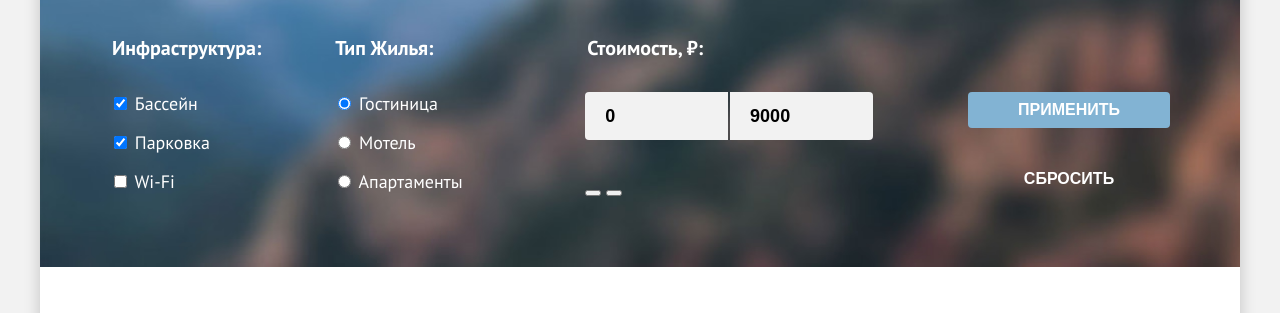
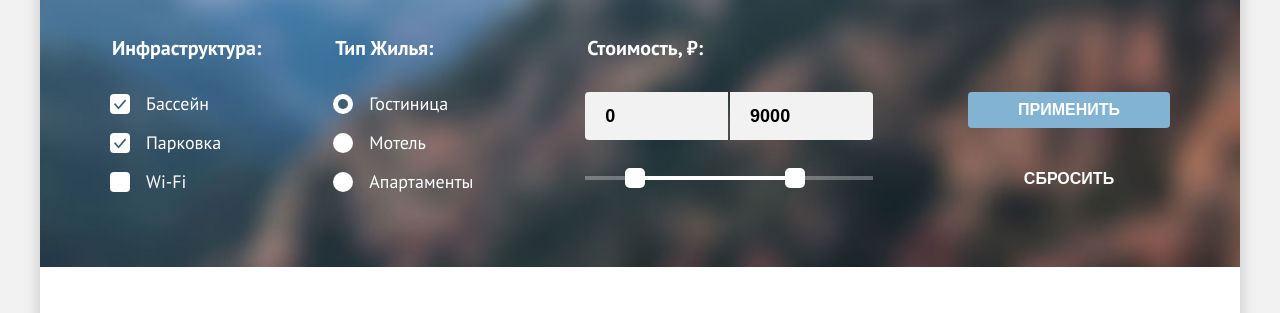
Before and after one commit to htmlacademy-htmlcss/2251785-sedona-36, a plain HTML site: page catalog.html in a window 1280 px wide. Shown: the part 210-523 px from the top of the page. Drawn offline with Linux system fonts and the light colour scheme.

Commit message:
Завершает реализацию форм

```diff
--- a/catalog.html
+++ b/catalog.html
@@ -72,20 +72,23 @@
               <ul class="filter-form-list">
                 <li class="filter-form-item">
                   <label class="control">
-                    <input class="control-input" type="checkbox" name="swimming-pool" checked>
-                    Бассейн
+                    <input class="visually-hidden control-input" type="checkbox" name="swimming-pool" checked>
+                    <span class="control-mark"></span>
+                    <span class="control-label">Бассейн</span>
                   </label>
                 </li>
                 <li class="filter-form-item">
                   <label class="control">
-                    <input class="control-input" type="checkbox" name="parking" checked>
-                    Парковка
+                    <input class="visually-hidden control-input" type="checkbox" name="parking" checked>
+                    <span class="control-mark"></span>
+                    <span class="control-label">Парковка</span>
                   </label>
                 </li>
                 <li class="filter-form-item">
                   <label class="control">
-                    <input class="control-input" type="checkbox" name="wi-fi">
-                    Wi-Fi
+                    <input class="visually-hidden control-input" type="checkbox" name="wi-fi">
+                    <span class="control-mark"></span>
+                    <span class="control-label">Wi-Fi</span>
                   </label>
                 </li>
               </ul>
@@ -96,20 +99,23 @@
               <ul class="filter-form-list">
                 <li class="filter-form-item">
                   <label class="control">
-                    <input class="control-input" type="radio" name="housing-group" value="hotel" checked>
-                    Гостиница
+                    <input class="visually-hidden control-input" type="radio" name="housing-group" value="hotel" checked>
+                    <span class="control-mark control-mark-house"></span>
+                    <span class="control-label">Гостиница</span>
                   </label>
                 </li>
                 <li class="filter-form-item">
                   <label class="control">
-                    <input class="control-input" type="radio" name="housing-group" value="motel">
-                    Мотель
+                    <input class="visually-hidden control-input" type="radio" name="housing-group" value="motel">
+                    <span class="control-mark control-mark-house"></span>
+                    <span class="control-label">Мотель</span>
                   </label>
                 </li>
                 <li class="filter-form-item">
                   <label class="control">
-                    <input class="control-input" type="radio" name="housing-group" value="apartments">
-                    Апартаменты
+                    <input class="visually-hidden control-input" type="radio" name="housing-group" value="apartments">
+                    <span class="control-mark control-mark-house"></span>
+                    <span class="control-label">Апартаменты</span>
                   </label>
                 </li>
               </ul>
@@ -117,15 +123,26 @@
             <!-- Стоимость -->
             <fieldset class="filter-form-group">
               <legend class="filter-form-title">Стоимость, ₽:</legend>
-              <label class="control">
-                <input class="control-input" type="text" name="from" value="0" placeholder="от">
-              </label>
-              <label class="control">
-                <input class="control-input" type="text" name="to" value="9000" placeholder="до">
-              </label>
-              <div class="button-price-container">
-                <button class="control-button"></button>
-                <button class="control-button"></button>
+              <div class="range">
+                <div class="range-wrapper-inputs">
+                  <label class="catalog-filter-label">
+                    <input class="control-input" type="text" name="from" value="0" placeholder="от">
+                  </label>
+                  <label class="catalog-filter-label">
+                    <input class="control-input" type="text" name="to" value="9000" placeholder="до">
+                  </label>
+                </div>
+
+                <div class="range-scale">
+                  <div class="range-bar" style="left:50px; width: 160px;">
+                    <button class="range-toggle toggle-min">
+                      <span class="visually-hidden">Изменить минимальную цену.</span>
+                    </button>
+                    <button class="range-toggle toggle-max">
+                      <span class="visually-hidden">Изменить максимальную цену.</span>
+                    </button>
+                  </div>
+                </div>
               </div>
             </fieldset>
             <div class="button-container">
--- a/styles/styles.css
+++ b/styles/styles.css
@@ -368,10 +368,6 @@ body {
 }
 
 /* Infrastructure */
-.infrastructure {
-
-}
-
 .infrastructure-list {
   padding: 0;
   margin: 0;
@@ -572,7 +568,7 @@ body {
 }
 
 .filter-form-group:nth-of-type(3) {
-  width: 292px;
+  width: 288px;
   margin-right: 70px;
 }
 
@@ -588,11 +584,70 @@ body {
 }
 
 .control { /*label*/
+  position: relative;
+  display: block;
+  padding-left: 36px;
   font-size: 18px;
   line-height: 23px;
 }
 
-.filter-form-group:last-of-type .control:first-of-type {
+.control-mark {
+  position: absolute;
+  top: 2px;
+  left: 0;
+  width: 20px;
+  height: 20px;
+  background-color: #FFFFFF;
+  border-radius: 4px;
+}
+
+.filter-form-group:nth-of-type(2) .control-mark {
+  background-color: #FFFFFF;
+  border-radius: 50%;
+}
+
+.control:hover .control-mark {
+  background-color: rgba(255, 255, 255, 0.6);
+}
+
+.control:hover .control-label {
+  color: rgba(255, 255, 255, 0.6);
+}
+
+.control:focus .control-mark {
+  outline: 3px solid #83B3D3;
+  border-radius: 4px;
+}
+
+.control:active .control-mark {
+  outline: 2px solid #83B3D3;
+  border-radius: 5px;
+  background-color: #FFFFFF;
+}
+
+.control:focus .control-mark-house {
+  border-radius: 50%;
+}
+
+.control:active .control-mark-house {
+  border-radius: 50%;
+  background-color: #FFFFFF;
+}
+
+.control:active .control-label {
+  color: #FFFFFF;
+}
+
+.control-input:disabled ~ .control-mark {
+  background-color: rgba(255, 255, 255, 0.3);
+  outline: none;
+}
+
+.control-input:disabled ~ .control-label {
+  color: rgba(255, 255, 255, 0.3);
+}
+
+.filter-form-group:last-of-type .control-input:first-of-type {
   margin-right: -3px; /*Подгон*/
 }
 
@@ -602,7 +657,26 @@ body {
   line-height: 24px;
 }
 
-.control-input[name="from"], .control-input[name="to"] {
+.control-input[type="checkbox"]:checked + .control-mark {
+  display: block;
+  width: 20px;
+  height: 20px;
+  background-image: url(../images/filter-form/tick.svg);
+  background-position: 50% 50%;
+}
+
+.control-input[type="radio"]:checked + .control-mark:before {
+  content: "";
+  position: absolute;
+  top: 5px;
+  left: 5px;
+  width: 10px;
+  height: 10px;
+  border-radius: 50%;
+  background-color: #3F5E72;
+}
+
+.control-input[type="text"] {
   box-sizing: border-box;
   background: #F2F2F2;
   border: none;
@@ -624,18 +698,68 @@ body {
   padding-right: 20px;
 }
 
+.control-input[type="text"]:hover {
+  background-color: #E6E6E6;
+}
+
+.control-input:not(:placeholder-shown):hover {
+  outline: 2px solid #000000;
+}
+
+.control-input[type="text"]:focus-visible {
+  background-color: #E6E6E6;
+  outline: 3px solid #83B3D3;
+}
+
 .filter-form-group:last-of-type .control-input {
   width: 143px;
 }
 
-.button-price-container {
+.range-scale {
+  position: relative;
   margin-top: 36px;
+  background-color: rgba(255, 255, 255, 0.3);
+  height: 4px;
+}
+
+.range-bar {
+  position: absolute;
+  height: 4px;
+  background-color: #FFFFFF;
+}
+
+.range-toggle {
+  position: absolute;
+  width: 20px;
+  height: 20px;
+  border: none;
+  background: #FFFFFF;
+  border-radius: 5px;
+  cursor: pointer;
+}
+
+.toggle-min {
+  top: -8px;
+  left: -10px;
+}
+
+.toggle-max {
+  top: -8px;
+  right: -10px;
+}
+
+.range-toggle:focus-visible {
+  outline: 3px solid #83B3D3;
+}
+
+.range-toggle:active {
+  outline: 2px solid #83B3D3;
 }
 
 .button-container {
   display: flex;
   flex-direction: column;
-  justify-content: flex-end;
+  margin-top: 56px;
   margin-left: auto;
 }
 
@@ -651,6 +775,7 @@ body {
 .button-apply:disabled {
   background-color: #E5E5E5;
   color: #FFFFFF;
+  cursor: default;
 }
 
 .button-reset {
@@ -672,6 +797,7 @@ body {
 
 .button-reset:disabled {
   color: rgba(255, 255, 255, 0.1);
+  cursor: default;
 }
 
 /* Catalog */
@@ -697,9 +823,9 @@ body {
   margin-left: auto;
   margin-right: 70px;
   /*Стрелка у select*/
-  /* appearance: none;
-  background: url(../images/) no-repeat right;
-  background-position-x: calc(100% - 20px); */
+  appearance: none;
+  background: url(../images/sorting/arrow.svg) no-repeat right;
+  background-position-x: calc(100% - 20px);
 }
 
 .select-control:hover {
@@ -721,6 +847,10 @@ body {
 .select-control:disabled { /* Ещё не доделано */
   border: 2px solid rgba(0, 0, 0, 0.3);
   color: rgba(0, 0, 0, 0.3);
+  cursor: default;
+  fill: rgba(0, 0, 0, 0.3);
+  background: url(../images/sorting/arrow-disabled.svg) no-repeat right;
+  background-position-x: calc(100% - 20px);
 }
 
 .catalog-method-list {
@@ -1021,16 +1151,16 @@ body {
   background-color: #E6E6E6;
 }
 
-/* .subscribe-form input:focus-visible {
+.subscribe-form input:focus-visible {
   outline: 3px solid #83B3D3;
-} */
+}
 
 .subscribe-form input:not(:placeholder-shown) {
   color: #000000;
   font-weight: 700;
 }
 
-.subscribe-form input:not(:placeholder-shown):focus {
+.subscribe-form input:not(:placeholder-shown):focus-visible {
   outline: 2px solid #000000;
 }
 
@@ -1049,6 +1179,7 @@ body {
 .subscribe-button:disabled {
   background-color: #E5E5E5;
   color: #FFFFFF;
+  cursor: default;
 }
 
 /* Footer */
```
Also changed, not shown: images/filter-form/tick.svg (added), images/sorting/arrow-disabled.svg (added), images/sorting/arrow.svg (added).
